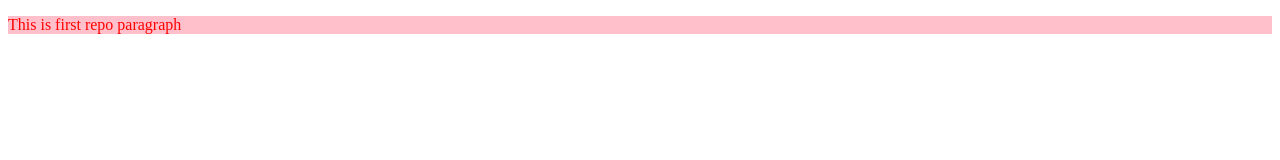
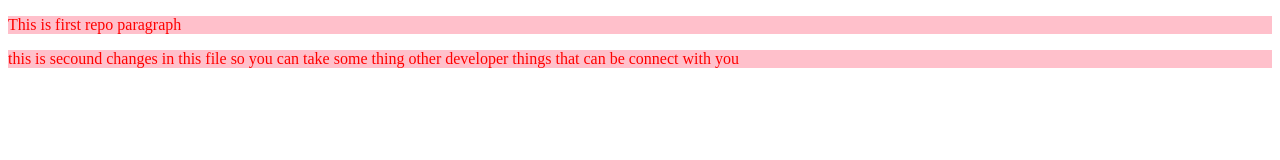
Before and after one commit to vijaybhadade/localRepo1, a plain HTML site: page index.html in a window 1280 px wide. Drawn offline with Linux system fonts and the light colour scheme.

Commit message:
add the secound paragraph on this index file

```diff
--- a/index.html
+++ b/index.html
@@ -8,5 +8,6 @@
 </head>
 <body>
     <p>This is first repo paragraph </p>
+    <p>this is secound changes in this file so you can take some thing other developer things that can be connect with you </p>
 </body>
 </html>
```
